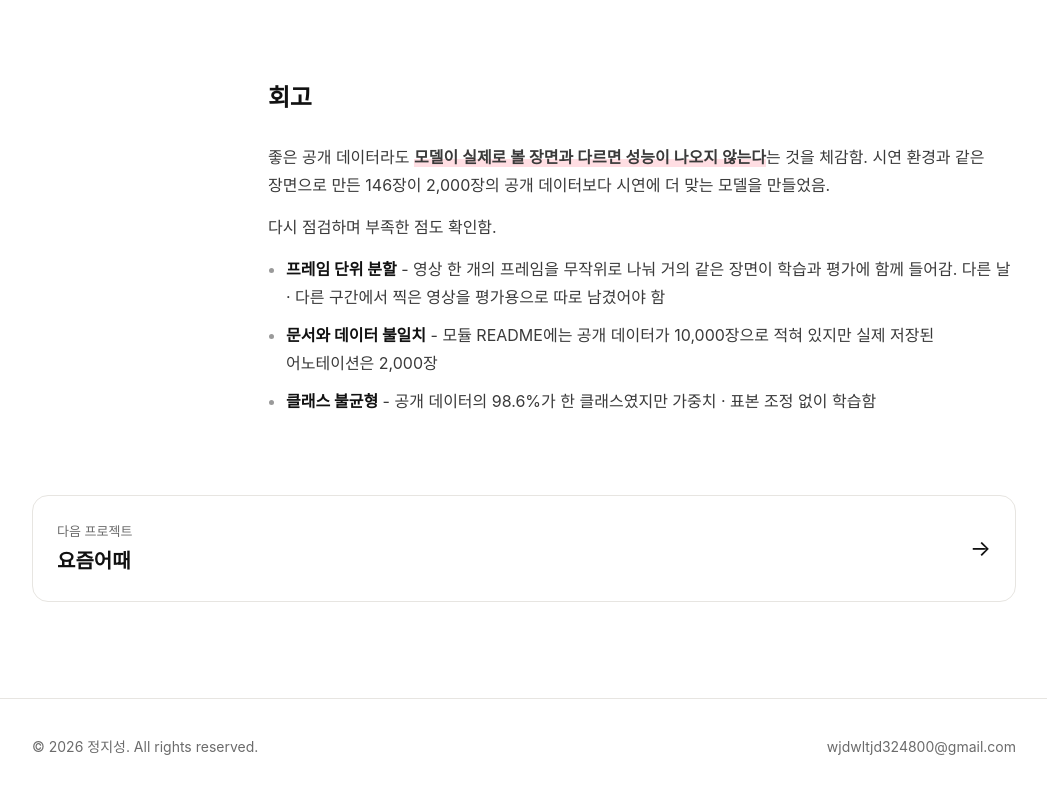
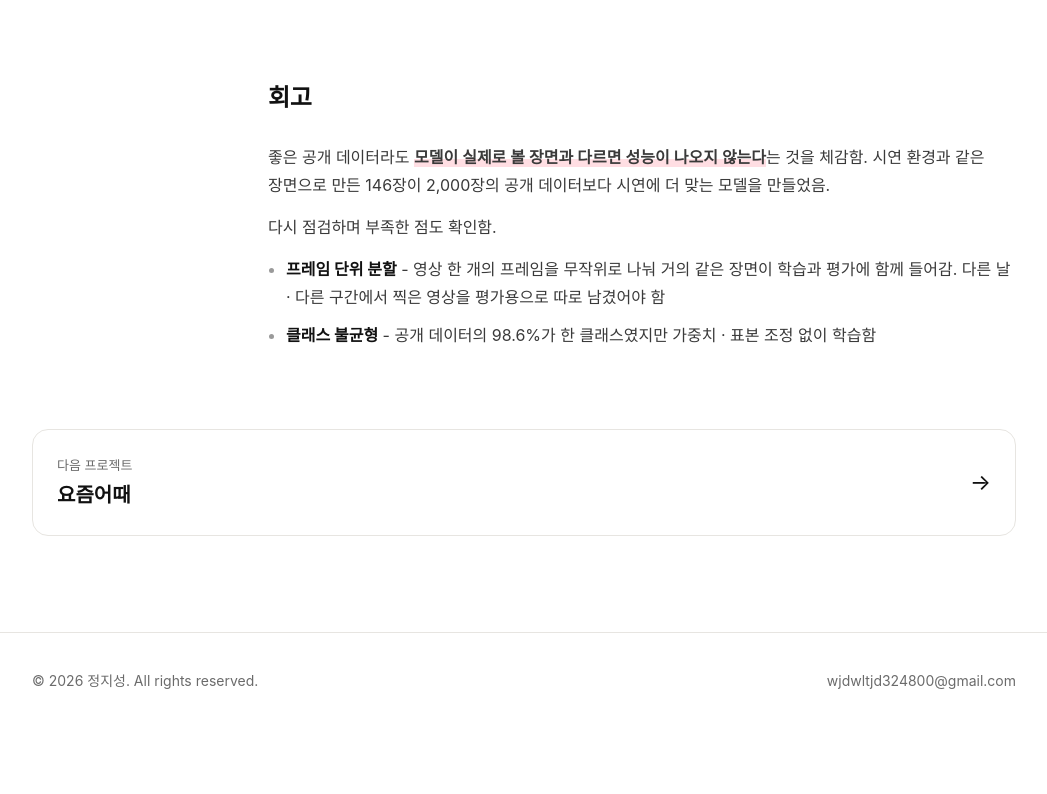
Before and after one commit to rice-grass/rice-grass.github.io, a plain HTML site: page projects/pipecheck.html in a window 1280 px wide. Shown: the part 7756-8550 px from the top of the page, without its empty margins (116-1163 px from the left). After the commit the page ends 8494 px from the top, so only its background shows below. Drawn offline with Linux system fonts and the light colour scheme; a web font is replaced by a local one.

Commit message:
PIPE CHECK 회고 항목 정리
Co-Authored-By: Claude Opus 5.5 <noreply@anthropic.com>

```diff
--- a/projects/pipecheck.html
+++ b/projects/pipecheck.html
@@ -207,7 +207,6 @@
         <p>다시 점검하며 부족한 점도 확인함.</p>
         <ul class="features">
           <li><b>프레임 단위 분할</b> - 영상 한 개의 프레임을 무작위로 나눠 거의 같은 장면이 학습과 평가에 함께 들어감. 다른 날 · 다른 구간에서 찍은 영상을 평가용으로 따로 남겼어야 함</li>
-          <li><b>문서와 데이터 불일치</b> - 모듈 README에는 공개 데이터가 10,000장으로 적혀 있지만 실제 저장된 어노테이션은 2,000장</li>
           <li><b>클래스 불균형</b> - 공개 데이터의 98.6%가 한 클래스였지만 가중치 · 표본 조정 없이 학습함</li>
         </ul>
       </section>
```
